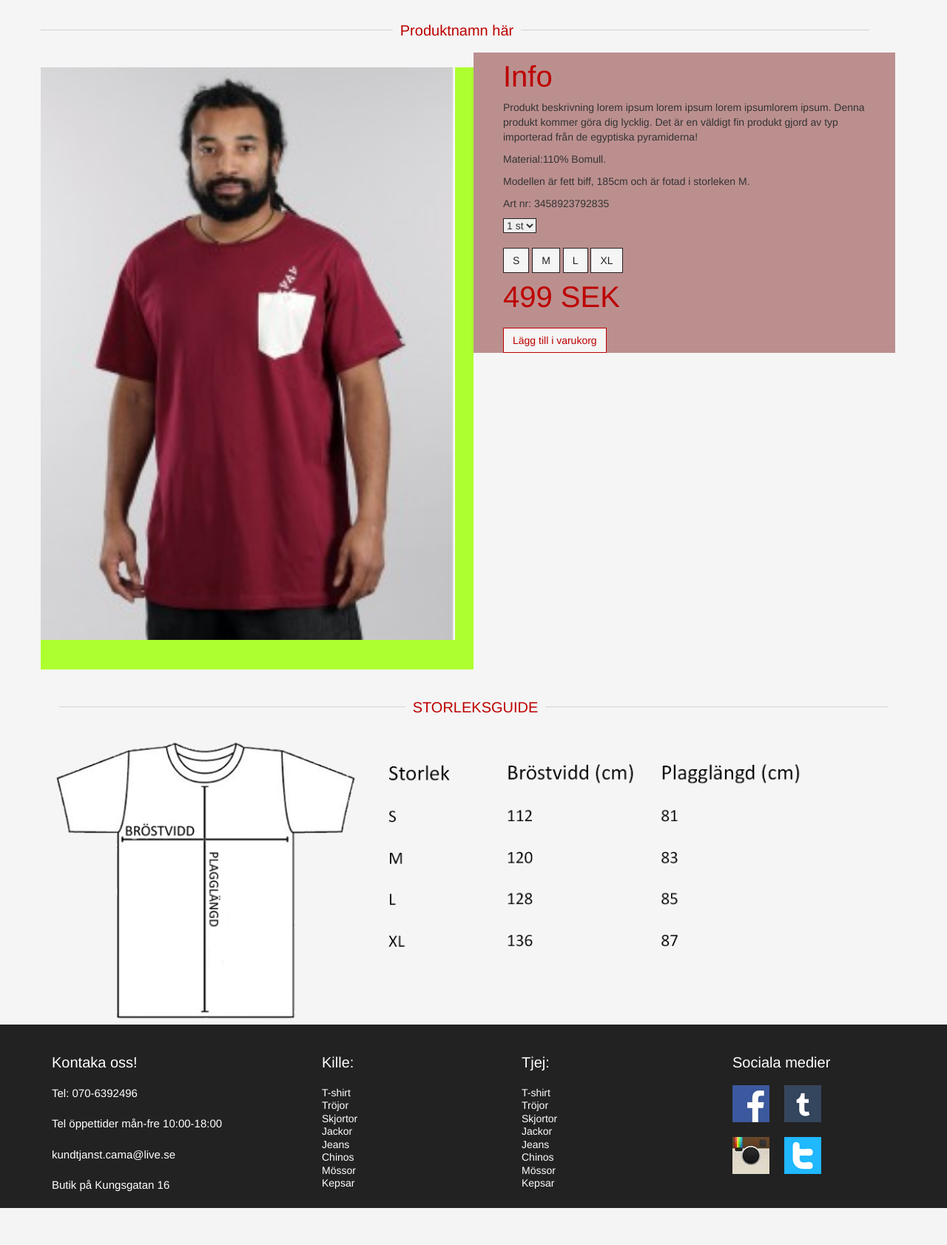
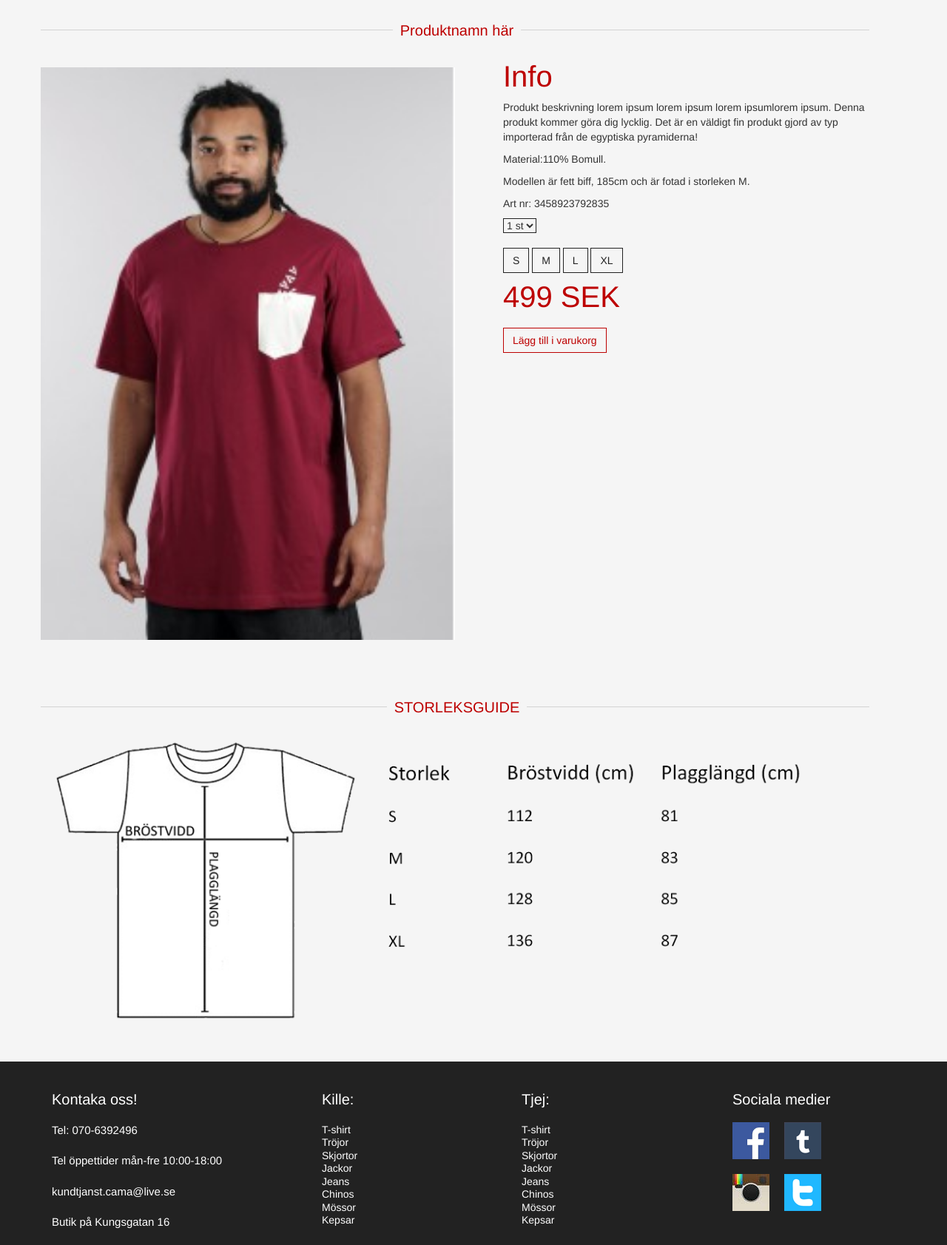
Before and after one commit to cama2014/Camaalbin, a PHP site: page /produktsida2.php in a window 1280 px wide. Shown: the part 75-1758 px from the top of the page at 74% size. Before the commit the page ends 1708 px from the top, so only its background shows below. Run offline with PHP 8.4, Linux system fonts and the light colour scheme; some libraries are stand-ins or nearby versions.

Commit message:
#30 12-02-2015

```diff
--- a/kassa.php
+++ b/kassa.php
@@ -128,6 +128,9 @@
                                             <option>2025</option>
                                         </select>
                                     </li>
+                                    <li>
+                                        <button class="btn btn-primary huvud-button" type="submit">BETALA</button>
+                                    </li>
                                 </ul>
                             </div>
                         </div>
--- a/produktsida2.css
+++ b/produktsida2.css
@@ -27,7 +27,6 @@
     margin-top:20px;
     margin-bottom:40px;
     padding-left:0px;
-    background-color: greenyellow;
 
 }
 .col-lg-6.section img{
@@ -46,7 +45,6 @@ h4,h5{
 .col-lg-6.sectiontwo{
 
     padding-left: 40px;
-    background-color: rosybrown;
 
 }
 
@@ -91,6 +89,16 @@ h5{
 
 }
 
+.col-lg-12.RN.storlek{
+
+    margin: 10px 0 0;
+    margin-left:-25px;
+    border-top: 1px solid lightgray;
+    padding-top: 30px;
+    position: relative;
+
+}
+
 /*test*/
 
 .btn-primary.huvud-button-size {
@@ -108,14 +116,13 @@ h5{
 keygen, select, select[size="0"], select[size="1"] {
 border-radius: 0px;
 border-color: #222;
+background-color: whitesmoke;
 }
 
 
 .test{
 
-/*    width: 1170px;
-    height: 400px;*/
-    background-color: pink;
     margin-top: 50px;
+    margin-bottom: 50px;
     padding-left: 0px;
 }
--- a/produktsida2.php
+++ b/produktsida2.php
@@ -88,7 +88,7 @@
 
                 <div class="col-lg-12">
             <div class="headline-container">
-                <div class="col-lg-12 RN ">
+                <div class="col-lg-12 RN storlek ">
                     <div class="headline"><h3><span class="headline-center">STORLEKSGUIDE</span></div></h3>
                 </div>
             </div>
```
